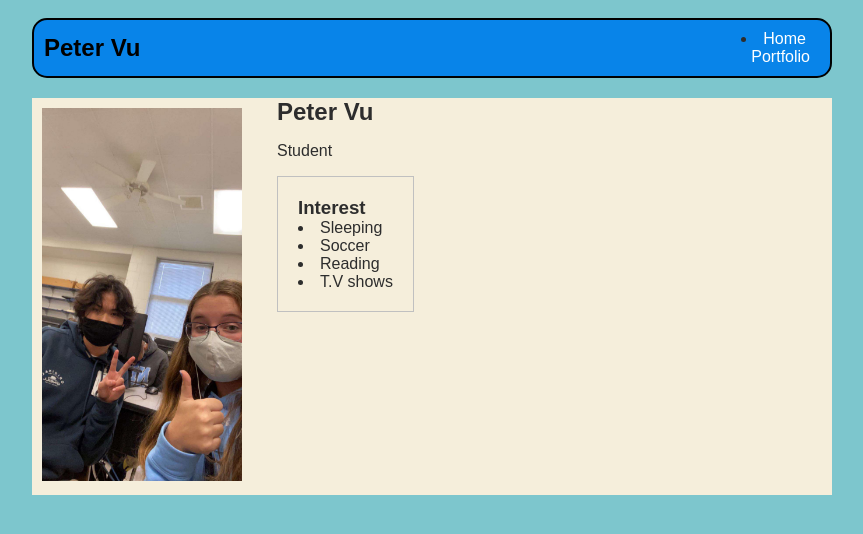
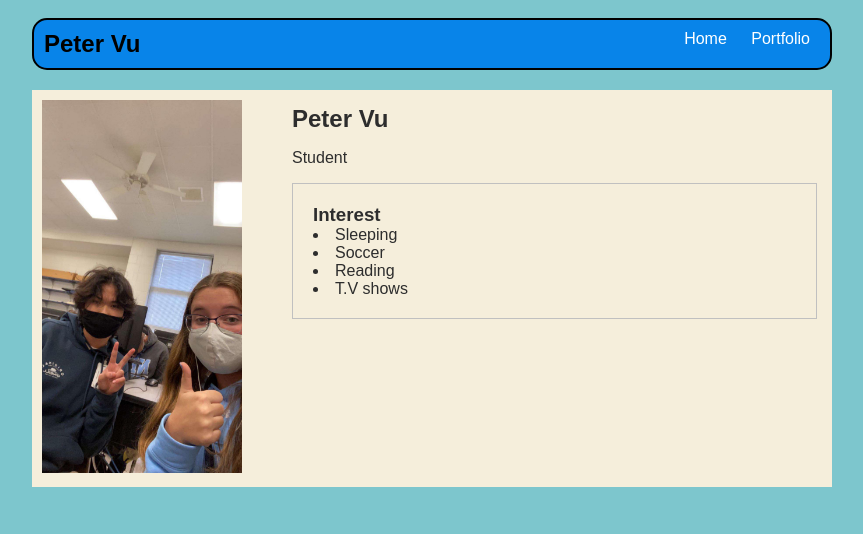
Before and after one commit to PeterVu04/PeterVu.gethub.io, a plain HTML site: page index.html in a window 1280 px wide. Shown: the whole page, without its empty margins (208-1071 px from the left). Drawn offline with Linux system fonts and the light colour scheme.

Commit message:
moved the code

```diff
--- a/index.html
+++ b/index.html
@@ -75,13 +75,13 @@
            <nav>
             <h1>Peter Vu</h1>
             <u1 id="nav-ul">
-                <li>
+                <li class="nav-li">
                     <a href="index.html">Home</a>
 
-                    </li>
-                    <li class="nav-li">
+                </li>
+                <li class="nav-li">
                      <a href="portfolio.html">Portfolio</a>
-                    </li>
+                </li>
             </u1>
            </nav>
 
@@ -92,7 +92,7 @@
                 </div>
 
                <!-- Content section -->
-                <div>
+                 <div class="content">
                     <h2>Peter Vu</h2>
 
                     <p>
@@ -101,7 +101,7 @@
                     </p>
 
                     <!-- Interests section -->
-                       <div class="content" id="interests">
+                       <div id="interests">
                              <h3>Interest</h3>
                                 <u1>
                                     <li>Sleeping</li>
```
